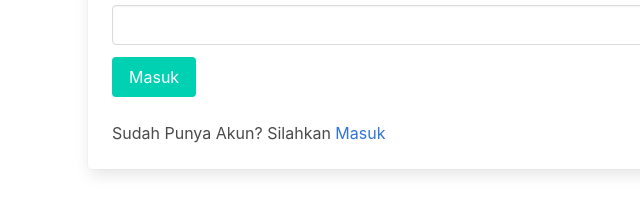
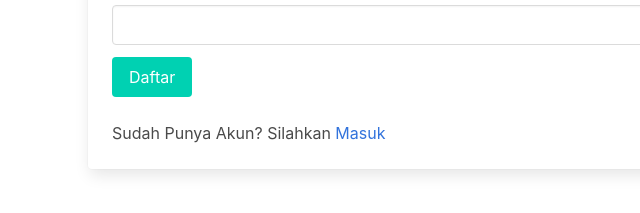
Before and after one commit to kiosampah/prototype, a plain HTML site: page register.html in a window 1280 px wide. Shown: the part 463-676 px from the top of the page, 0-640 px from the left. Drawn offline with Linux system fonts and the light colour scheme.

Commit message:
update page register

```diff
--- a/register.html
+++ b/register.html
@@ -91,7 +91,7 @@
 						</div>
 
 						<div class="control">
-							<button type="submit" name="masuk" class="button is-primary">Masuk</button>
+							<button type="submit" name="daftar" class="button is-primary">Daftar</button>
 						</div>
 						<br>
 						<div class="field">
```
